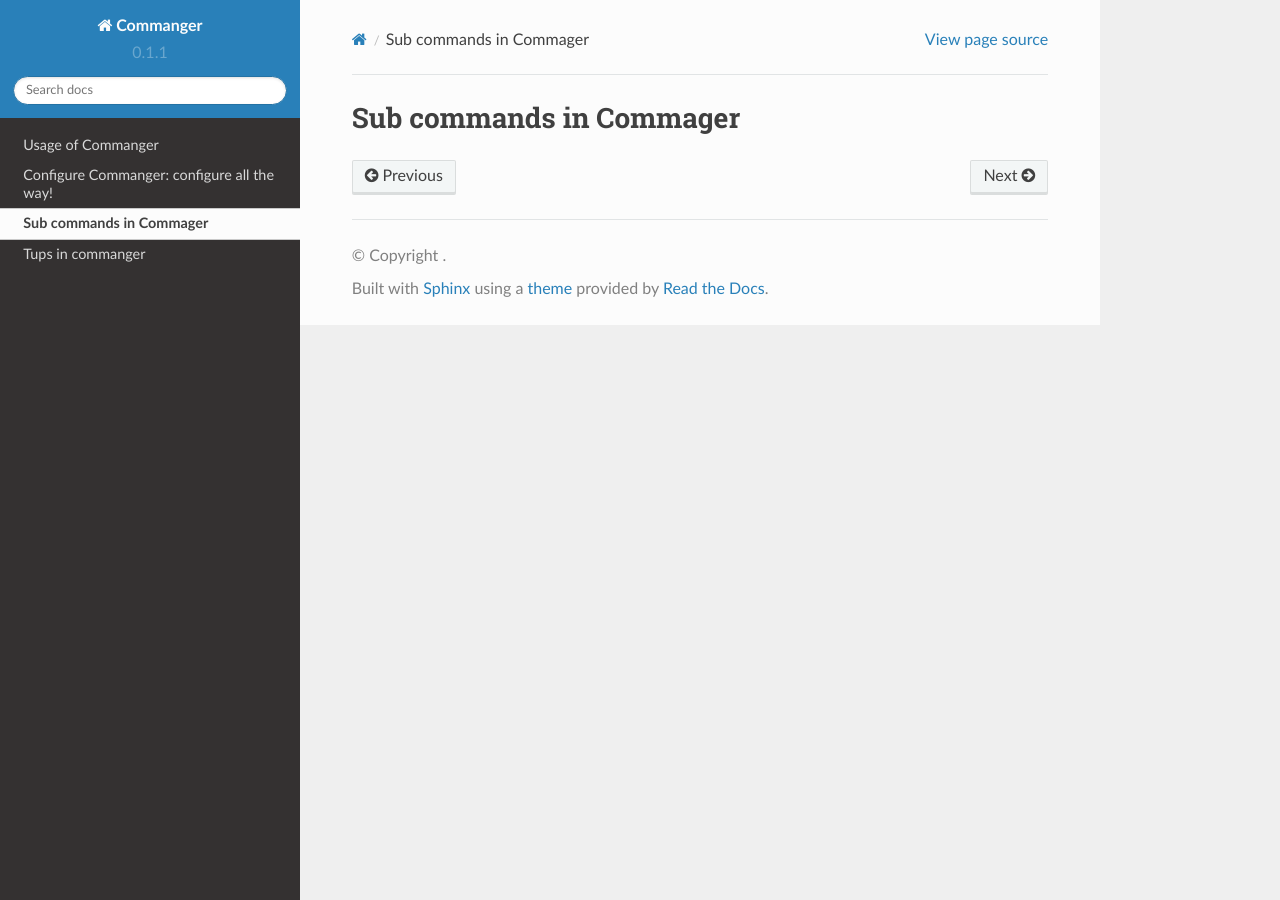
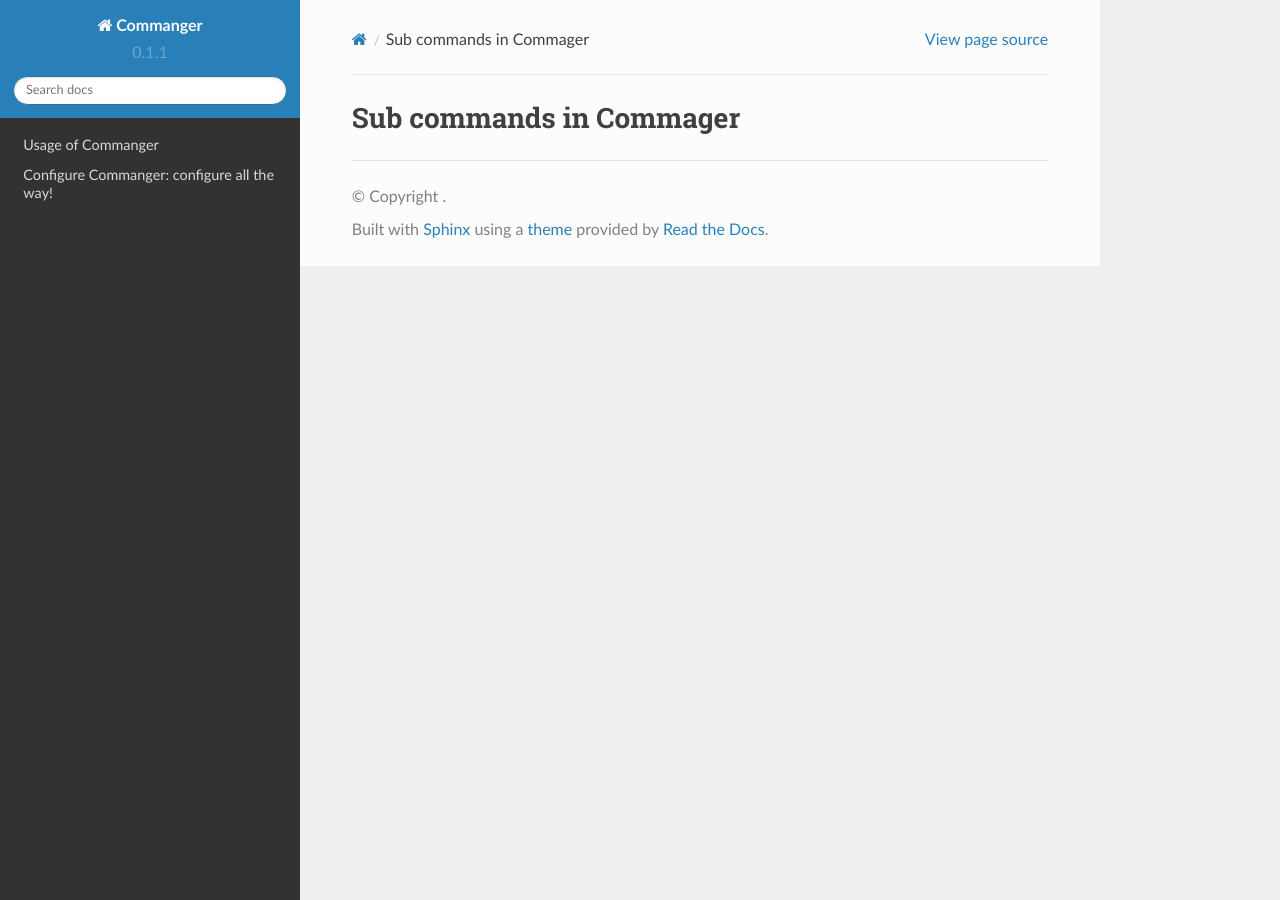
Before and after one commit to thatrandomperson5/commanger-docs, a Sphinx documentation site: the page built from docs/source/Beta/sub.rst, in a window 1280 px wide. Built offline with Sphinx 7.4.7 and the Read the Docs theme 2.0.0, drawn with Linux system fonts in a browser that asks for light colours; pages that are not in the unit, such as notebooks, are missing from menus.

Commit message:
Update index.rst

```diff
--- a/docs/source/index.rst
+++ b/docs/source/index.rst
@@ -43,11 +43,4 @@
 
    usage
    configure
-
-Beta
---------
-
-.. toctree::
-
-   Beta/sub
-   Beta/tups
+   Beta
```
